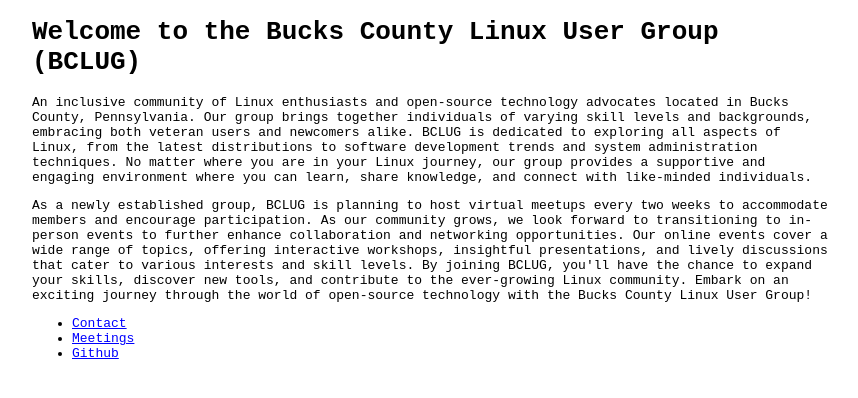
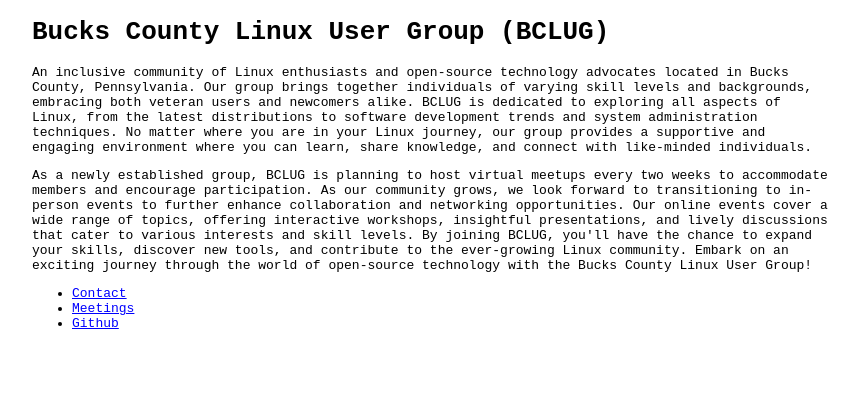
Before and after one commit to kprojects/bclug, a plain HTML site: page website/index.html in a window 1280 px wide. Shown: the whole page, without its empty margins (208-1066 px from the left). Drawn offline with Linux system fonts and the light colour scheme.

Commit message:
shortened title

```diff
--- a/website/index.html
+++ b/website/index.html
@@ -10,7 +10,7 @@
 </head>
 <body>
     <div class="container">
-        <h1>Welcome to the Bucks County Linux User Group (BCLUG)</h1>
+        <h1>Bucks County Linux User Group (BCLUG)</h1>
         <p>An inclusive community of Linux enthusiasts and open-source technology advocates located in Bucks County, Pennsylvania. Our group brings together individuals of varying skill levels and backgrounds, embracing both veteran users and newcomers alike. BCLUG is dedicated to exploring all aspects of Linux, from the latest distributions to software development trends and system administration techniques. No matter where you are in your Linux journey, our group provides a supportive and engaging environment where you can learn, share knowledge, and connect with like-minded individuals.</p>
 
         <p>As a newly established group, BCLUG is planning to host virtual meetups every two weeks to accommodate members and encourage participation. As our community grows, we look forward to transitioning to in-person events to further enhance collaboration and networking opportunities. Our online events cover a wide range of topics, offering interactive workshops, insightful presentations, and lively discussions that cater to various interests and skill levels. By joining BCLUG, you'll have the chance to expand your skills, discover new tools, and contribute to the ever-growing Linux community. Embark on an exciting journey through the world of open-source technology with the Bucks County Linux User Group!</p>
```
